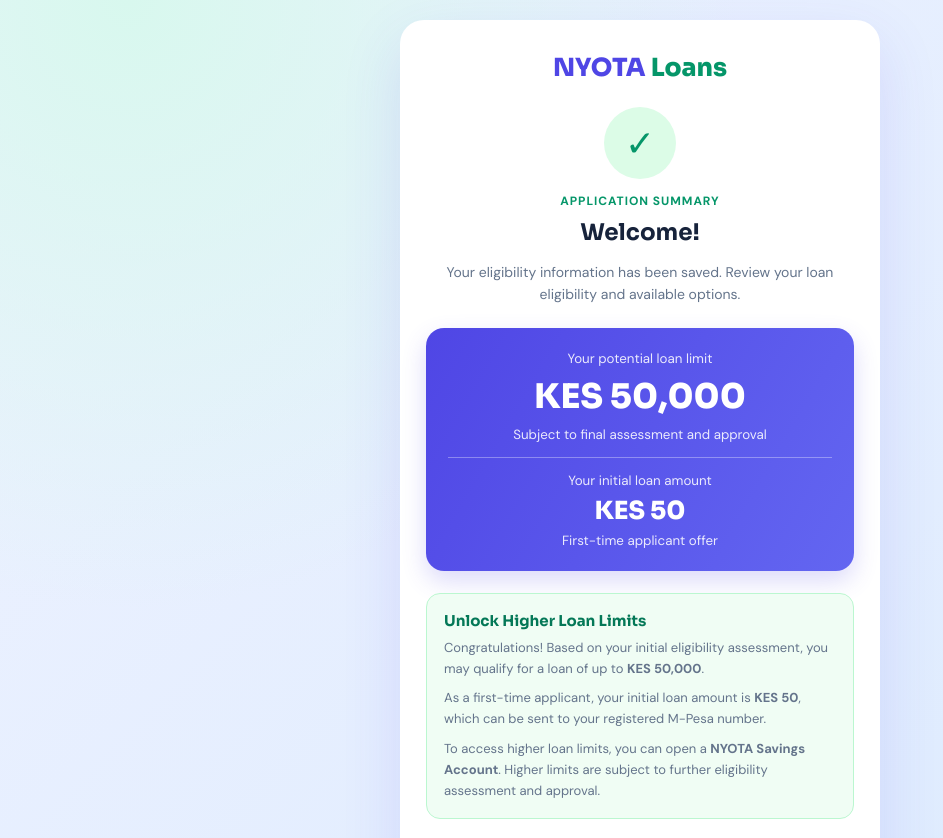
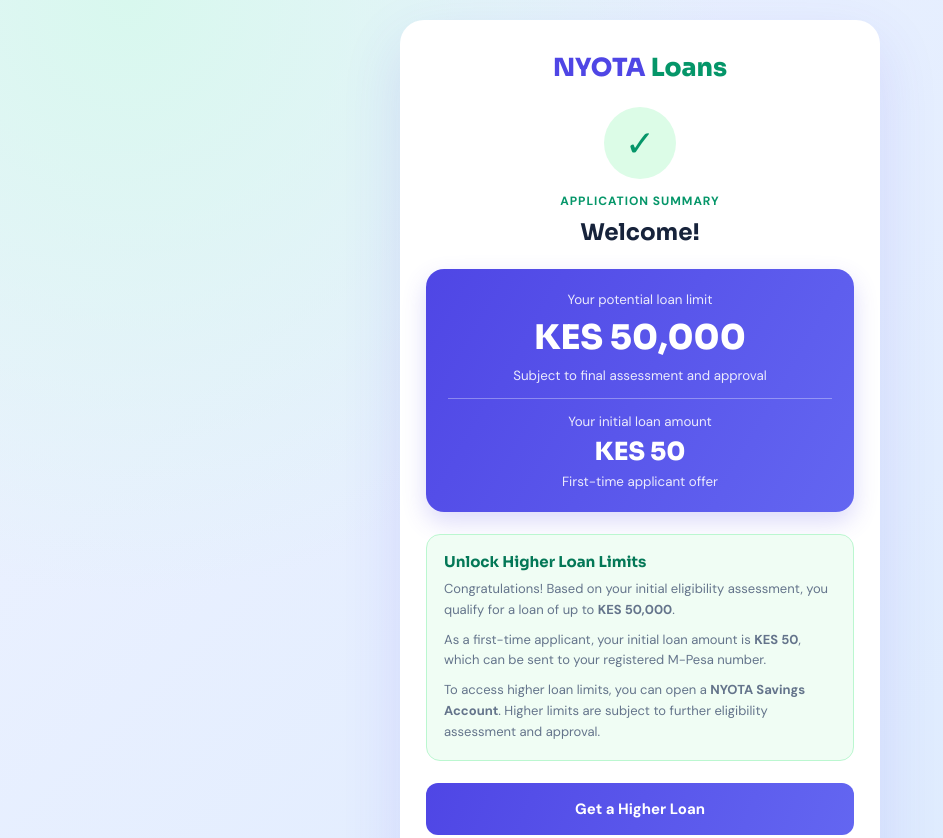
Before and after one commit to sklangat254/TalaKash, a plain HTML site: page loan-result.html in a window 1280 px wide. Shown: the top 838 px of the page, without its empty margins (0-943 px from the left). Drawn offline with Linux system fonts and the light colour scheme; sample sign-in values are in the browser's storage.

Commit message:
Update loan-result.html

```diff
--- a/loan-result.html
+++ b/loan-result.html
@@ -208,11 +208,6 @@ button:disabled{
 
   <h1>Welcome<span id="name"></span>!</h1>
 
-  <p>
-    Your eligibility information has been saved.
-    Review your loan eligibility and available options.
-  </p>
-
   <div class="limit">
     <small>Your potential loan limit</small>
     <strong>KES 50,000</strong>
@@ -230,7 +225,7 @@ button:disabled{
 
     <p>
       Congratulations! Based on your initial eligibility
-      assessment, you may qualify for a loan of up to
+      assessment, you qualify for a loan of up to
       <strong>KES 50,000</strong>.
     </p>
 
```
